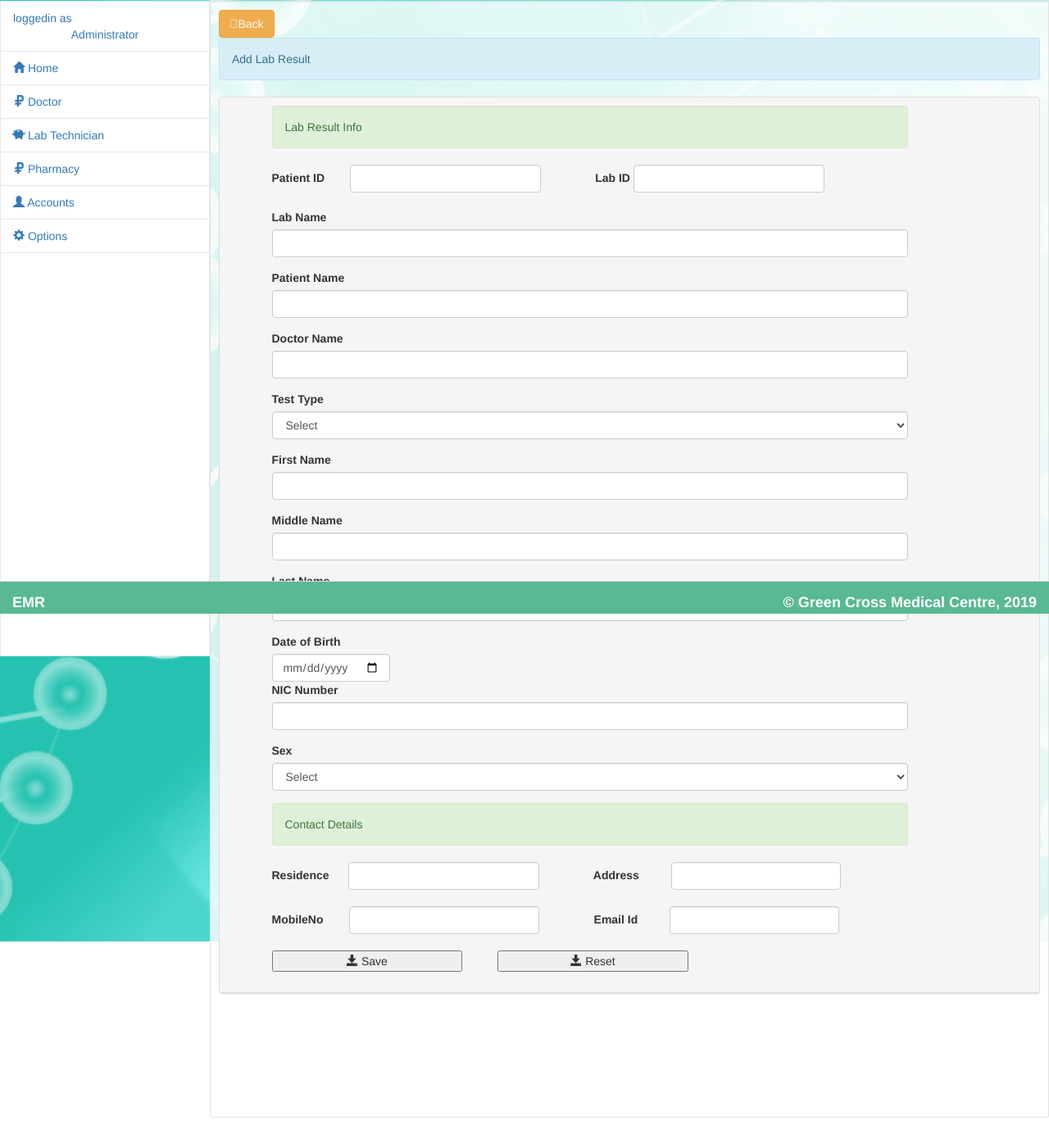
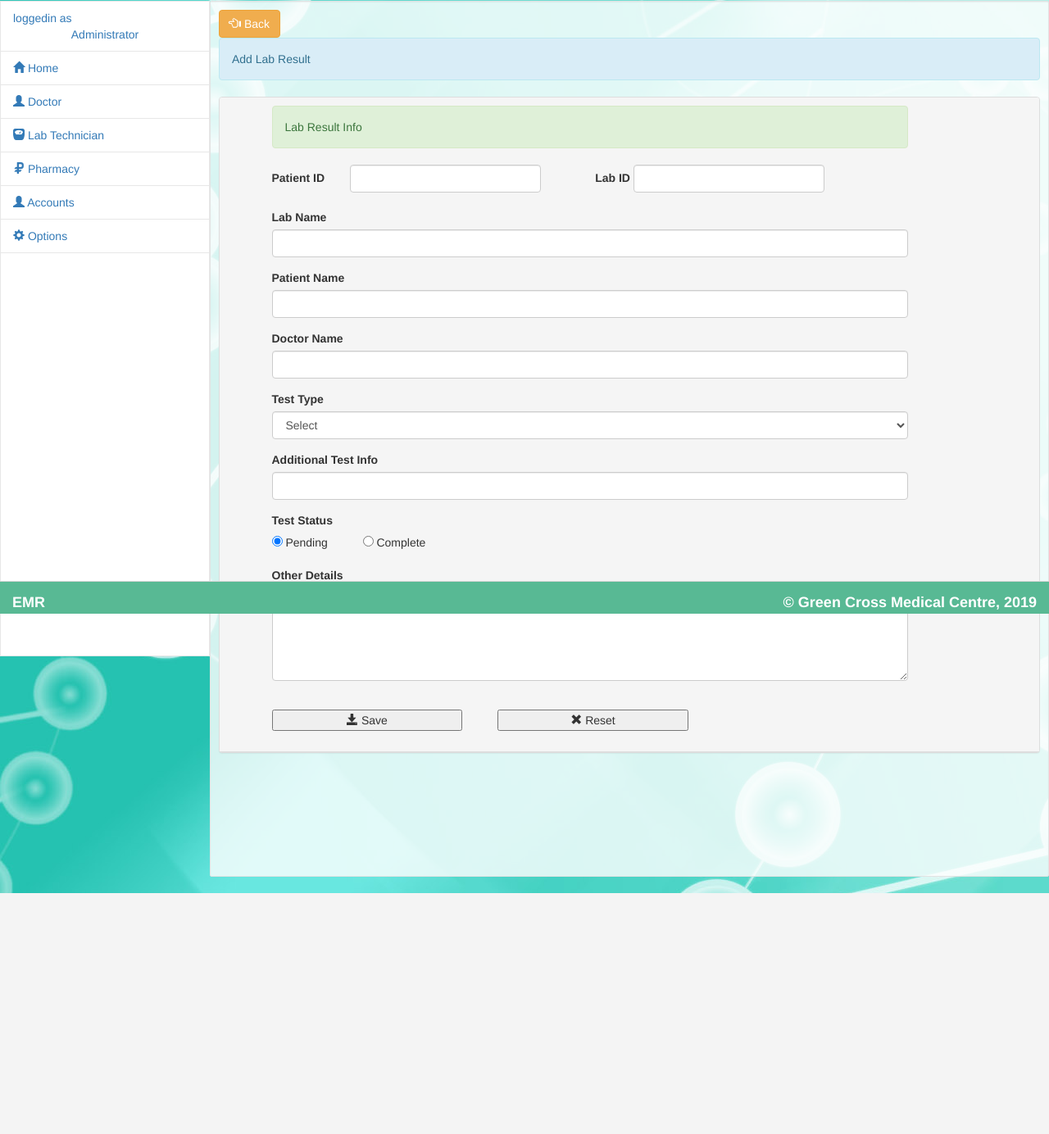
Before and after one commit to poornas89/emedical, a PHP site: page /lab_result.php in a window 1280 px wide. Shown: the part 51-1435 px from the top of the page at 82% size. After the commit the page ends 1141 px from the top, so only its background shows below. Run offline with PHP 8.4, Linux system fonts and the light colour scheme; a user stored in the database is signed in; data comes from the database, SQL or seed files in the repository.

Commit message:
lab tech upd2

```diff
--- a/admin/lab_result.php
+++ b/admin/lab_result.php
@@ -21,7 +21,7 @@
 <!-------------------SIDEBAR------------------>
 
 		<div id = "sidecontent" class = "well pull-right">
-		<a href = "labtechnician.php" class = "btn btn-warning"><span class = "glyphicon-backward"></span>Back</a>
+		<a href = "labtechnician.php" class = "btn btn-warning"><span class = "glyphicon glyphicon-hand-left"></span> Back</a>
 			<div class = "alert alert-info">Add Lab Result</div>
 
 			<div id = "exp_form"  class = "panel panel-default">
@@ -67,61 +67,34 @@
 								</select>
 							</div>
 							<div class = "form-group">
-								<label>First Name</label>
-								<input type = "text" class = "form-control" name = "firstname" required = "required"/>
+								<label>Additional Test Info</label>
+								<input type = "text" class = "form-control" name = "testinfo"/>
 							</div>
 
+
+							<div class = "form-inline">
+							<label>Test Status</label><br>
+							<div class="radio">
+      							<input type="radio" name="pendone" checked><label>&nbspPending</label>
+    						</div>&nbsp&nbsp&nbsp&nbsp&nbsp&nbsp&nbsp&nbsp&nbsp&nbsp
+
+							<div class="radio">
+      							<input type="radio" name="pendone" ><label>&nbspComplete</label>
+    						</div>
+							</div> <br>
+
 							<div class = "form-group">
-								<label>Middle Name</label>
-								<input type = "text" class = "form-control" name = "middlename" required = "required"/>
+								<label>Other Details</label>
+								<textarea class="form-control" rows="5" name="otherd"></textarea>
 							</div>
 
-							<div class = "form-group">
-								<label>Last Name</label>
-								<input type = "text" class = "form-control" name = "lastname" required = "required"/>
-							</div>
 
-							<div class = "form-inline">
-								<label>Date of Birth</label>
-								<br />
-								<input type = "date"   class = "form-control" name = "dateofbirth" required = "required"/>
-							</div>
-
-							<div class = "form-group">
-								<label>NIC Number</label>
-								<input type = "text" class = "form-control" name = "nicno" required = "required"/>
-							</div>
-							<div class = "form-group">
-							<label>Sex</label>
-								<select name = "sex" class = "form-control" required = "required">
-									<option >Select </option>
-									<option value = "Male">Male</option>
-									<option value = "Female">Female</option>
-								</select>
-							</div>
-
-							<div class = "alert alert-success">Contact Details</div>
-							<div class = "form-inline">
-								<label>Residence</label>&nbsp &nbsp &nbsp
-								<input type = "text" style = "width:30%;" class = "form-control"  name = "residence" required = "required"/>
-								&nbsp &nbsp &nbsp &nbsp &nbsp &nbsp &nbsp &nbsp
-								<label>Address</label>&nbsp &nbsp &nbsp &nbsp &nbsp
-								<input type = "textarea" class = "form-control" name = "address" required = "required"/>
-							</div>
-							<br>
-							<div class = "form-inline">
-								<label>MobileNo</label>&nbsp &nbsp &nbsp &nbsp
-								<input type = "text"  style = "width:30%;" class = "form-control"  name = "mobile" required = "required"/>
-								&nbsp &nbsp &nbsp &nbsp &nbsp &nbsp &nbsp &nbsp
-								<label>Email Id</label>&nbsp &nbsp &nbsp &nbsp &nbsp
-								<input type = "mail" class = "form-control" name = "email" required = "required"/>
-							</div>
 
 							<br>
 							<div class = "form-group">
 								<button style = "width:30%; class = "btn btn-primary form-control" name = "save_user"><span class = "glyphicon glyphicon-save"></span> Save</button>
 								&nbsp;&nbsp;&nbsp;&nbsp;&nbsp;&nbsp;&nbsp;&nbsp;&nbsp;
-								<button type="Reset" style = "width:30%; class = "btn btn-primary form-control" name = "reset"><span class = "glyphicon glyphicon-save"></span> Reset</button>
+								<button type="Reset" style = "width:30%; class = "btn btn-primary form-control" name = "reset"><span class = "glyphicon glyphicon-remove"></span> Reset</button>
 							</div>
 						</form>
 					</div>
--- a/admin/sidebar.php
+++ b/admin/sidebar.php
@@ -13,8 +13,8 @@
 		</li>
 		<!--<li><a href = "home.php"><i class = "glyphicon glyphicon-home"></i> Home</a></li>-->
 		<li><a href = "home.php"><i class = "glyphicon glyphicon-home"></i> Home</a></li>
-		<li><a href = "doctor.php"><i class = "glyphicon glyphicon-ruble"></i> Doctor</a></li>
-		<li><a href = "labtechnician.php"><i class = "glyphicon glyphicon-piggy-bank"></i> Lab Technician</a></li>
+		<li><a href = "doctor.php"><i class = "glyphicon glyphicon-user"></i> Doctor</a></li>
+		<li><a href = "labtechnician.php"><i class = "glyphicon glyphicon-scale"></i> Lab Technician</a></li>
 		<li><a href = "pharmacy.php"><i class = "glyphicon glyphicon-ruble"></i> Pharmacy</a></li>
 		<li><a href = ""><i class = "glyphicon glyphicon-user"></i> Accounts</a>
 			<ul>
```
